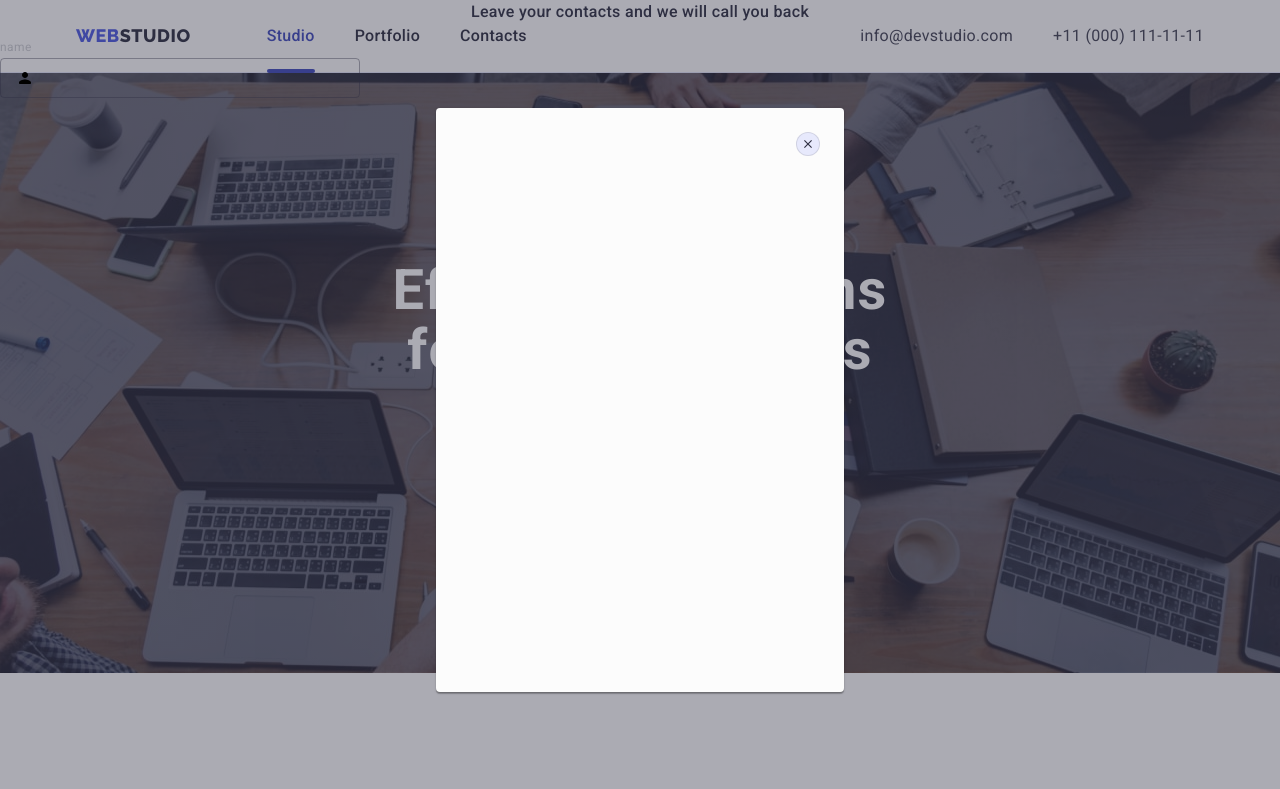
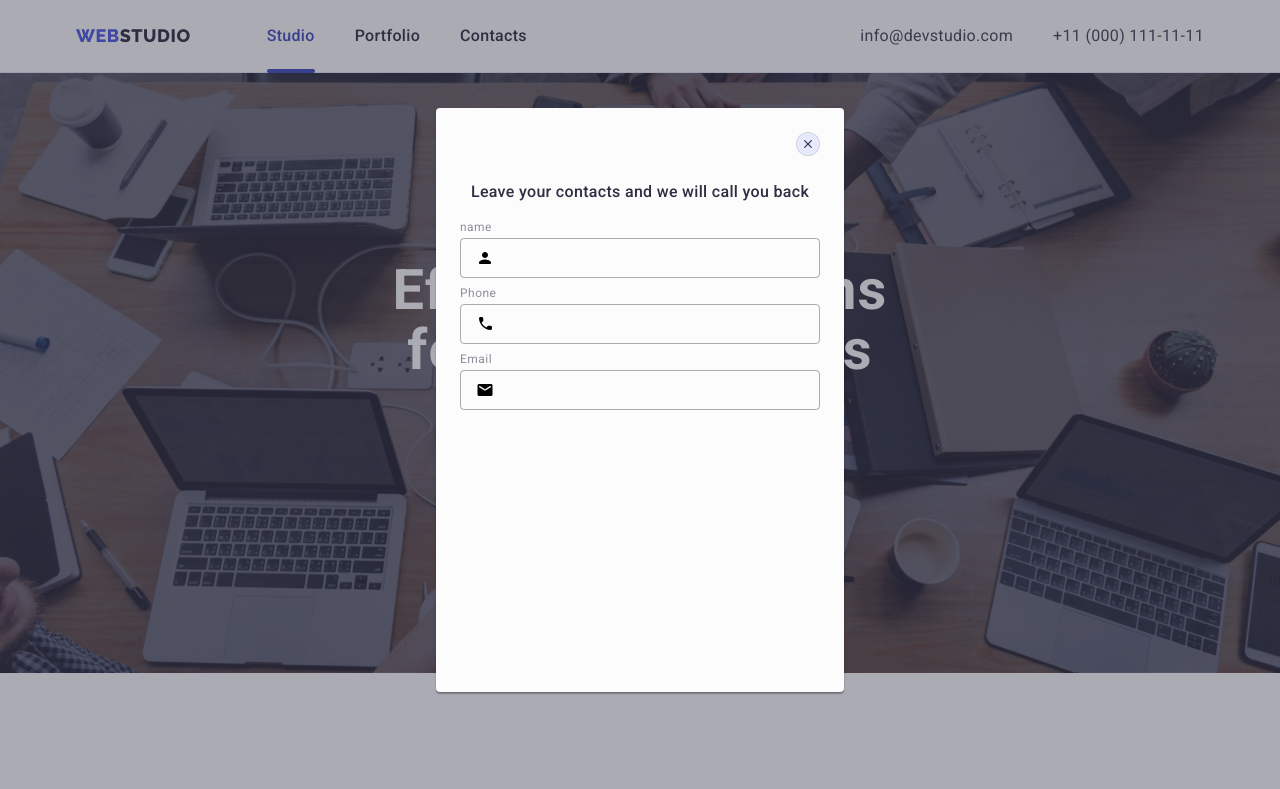
Before and after one commit to vladislav-kuznetsov666/goit-markup-hw-05, a plain HTML site: page index.html in a window 1280 px wide. Both pictures are taken after a click on the button "Order Service". Shown: the top 789 px of the page. Drawn offline with nearby package versions, Linux system fonts and the light colour scheme.

Commit message:
commit 3

```diff
--- a/css/style.css
+++ b/css/style.css
@@ -899,7 +899,7 @@ ul {
 }
 
 .input-wrapper {
-  position: absolute;
+  position: relative;
   display: flex;
 width: 360px;
 flex-direction: column;
--- a/index.html
+++ b/index.html
@@ -582,7 +582,6 @@
             <use href="./images/icons.svg#icon-close-black-18dp-2-1"></use>
           </svg>
         </button>
-      </div>
         <p class="modal-text">Leave your contacts and we will call you back</p>
         <form>
           <div class="modal-form">
@@ -594,7 +593,31 @@
               </svg>
             </div>
           </div>
+
+          <div class="modal-form">
+            <label class="modal-label" for="user-name">Phone</label>
+            <div class="input-wrapper">
+              <input class="modal-input" id="user-name" name="user-name" type="text">
+              <svg class="modal-icon" width="18" height="24">
+                <use href="./images/icons.svg#icon-phone-black-18dp-1"></use>
+              </svg>
+            </div>
+          </div>
+
+          <div class="modal-form">
+            <label class="modal-label" for="user-name">Email</label>
+            <div class="input-wrapper">
+              <input class="modal-input" id="user-name" name="user-name" type="text">
+              <svg class="modal-icon" width="18" height="24">
+                <use href="./images/icons.svg#icon-email-black-18dp-1"></use>
+              </svg>
+            </div>
+          </div>
+
+
         </form>
+      </div>
+
     </div>
 
     <script src="./js/modal.js"></script>
```
Lines whose indentation alone changed are shown as unchanged.
